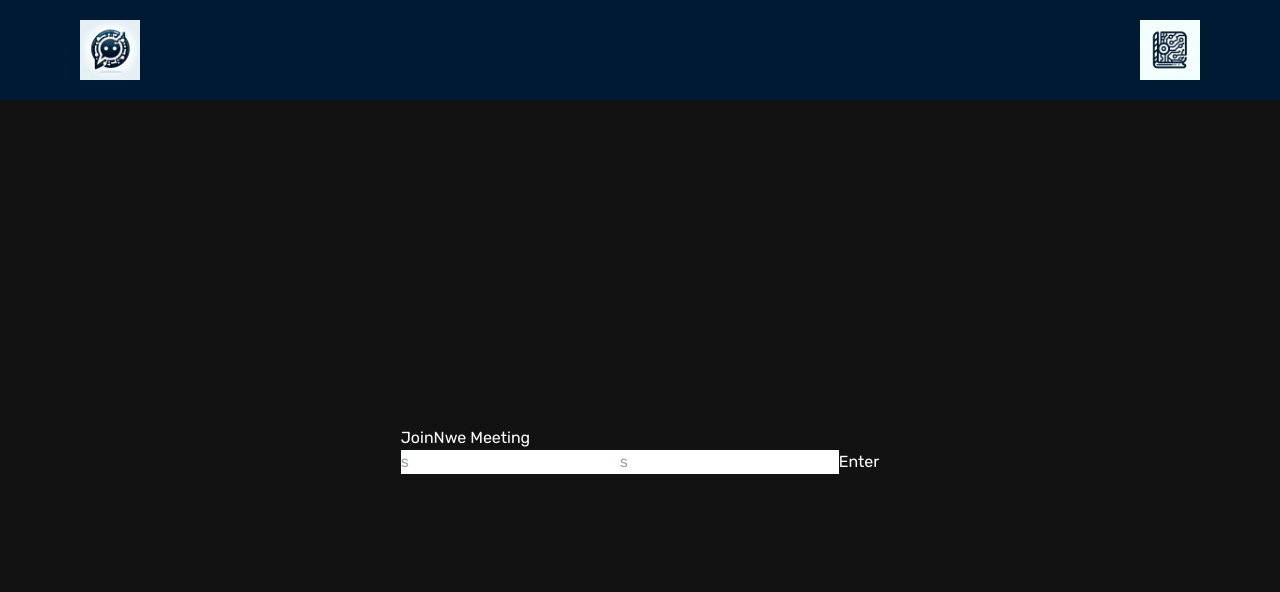
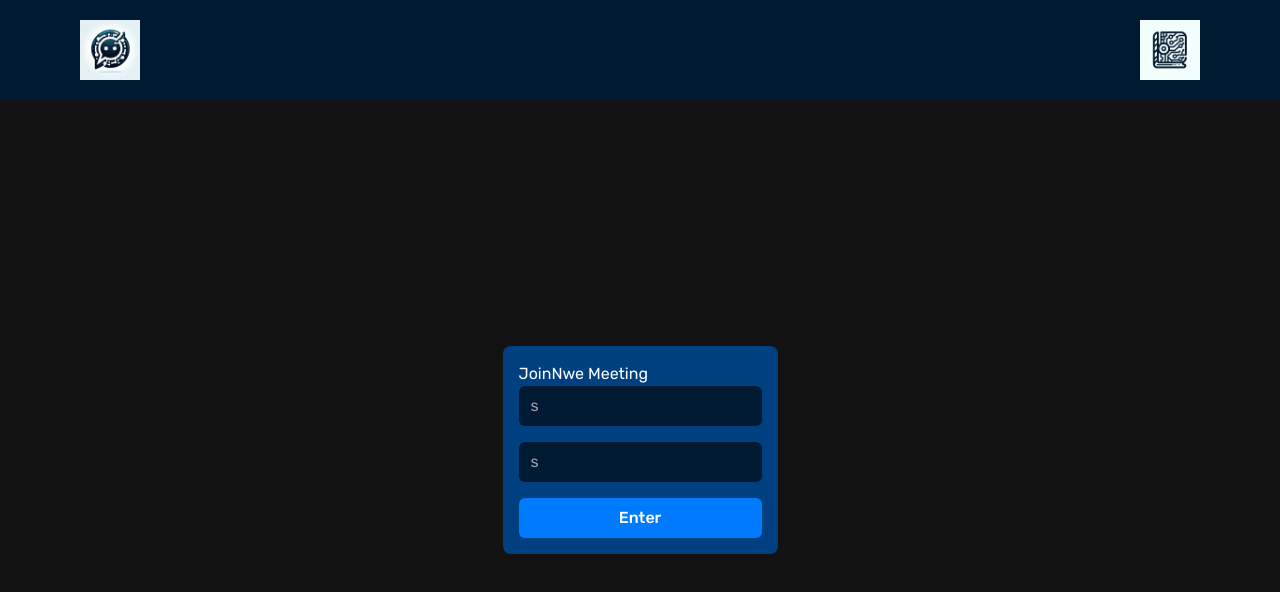
Before and after one commit to DhBarboza/tech-talks, a Next.js app in the folder interface/: page / in a window 1280 px wide. Shown: the top 592 px of the page. Built offline with nearby package versions, Linux system fonts and the light colour scheme.

Commit message:
New: Include Button & Input design component

```diff
--- /dev/null
+++ b/interface/src/app/living-room/[id]/page.tsx
@@ -0,0 +1,9 @@
+import Header from "@/components/Header"
+
+export default function LivingRoom({ params }: { params: {id:string}}) {
+    return (
+        <>
+            <Header />
+        </>
+    );
+}
--- a/interface/src/app/page.tsx
+++ b/interface/src/app/page.tsx
@@ -1,21 +1,25 @@
 import Image from "next/image";
 import Header from "@/components/Header";
 import Container from "@/components/Container";
+import { Input } from "@/components/Input";
+import Button from "@/components/Button";
 
 export default function Home() {
     return (
         <main className="min-h-screen flex flex-col">
             <Header />
-                <div className="flex flex-1 mx-auto max-w-[600px] w-full h-full items-center justify-center">
+            <div className="flex flex-1 mx-auto  w-full h-full items-center justify-center">
                 <Container>
+                    <div className="max-w-[600px] w-full bg-secondary p-4 rounded-lg">
                         <div>
                             <span>Join</span>
                             <span>Nwe Meeting</span>
                         </div>
-                    <div>
-                        <input type="text" name="" id="" placeholder="s" />
-                        <input type="text" name="" id="" placeholder="s" />
-                        <button>Enter</button>
+                        <div className="space-y-4">
+                            <Input type="text" placeholder="s" />
+                            <Input type="text" placeholder="s" />
+                            <Button title="Enter" type="submit"></Button>
+                        </div>
                     </div>
                 </Container>
             </div>
--- /dev/null
+++ b/interface/src/components/Button.tsx
@@ -0,0 +1,14 @@
+interface IButton {
+    title: string;
+    type: "button" | "submit" | "reset";
+}
+export default function Button({ title, type }: IButton) {
+    return (
+        <button
+            className="bg-primary w-full text-white font-medium rounded-md py-2"
+            type={type}
+        >
+            {title}
+        </button>
+    );
+}
--- a/interface/src/components/Input.tsx
+++ b/interface/src/components/Input.tsx
@@ -0,0 +1,23 @@
+import { ForwardRefRenderFunction, forwardRef } from "react";
+interface IInput {
+    placeholder: string;
+    type: string;
+}
+const InputForm: ForwardRefRenderFunction<HTMLInputElement, IInput> = (
+    { placeholder, type, ...rest },
+    ref
+) => {
+    return (
+        <div className="w-full">
+            <input
+                type={type}
+                placeholder={placeholder}
+                ref={ref}
+                {...rest}
+                className="px-3 py-2 bg-background-comp rounded-md w-full"
+            />
+        </div>
+    );
+};
+
+export const Input = forwardRef(InputForm);
--- a/interface/tailwind.config.ts
+++ b/interface/tailwind.config.ts
@@ -17,6 +17,7 @@ const config: Config = {
                 "background-page": "#121212",
                 "background-comp": "#001a33",
                 primary: "#007bff",
+                secondary: "#004080",
             },
         },
     },
```
Also changed, not shown: interface/src/app/living-room/page.tsx (deleted). Lines whose indentation alone changed are shown as unchanged.
